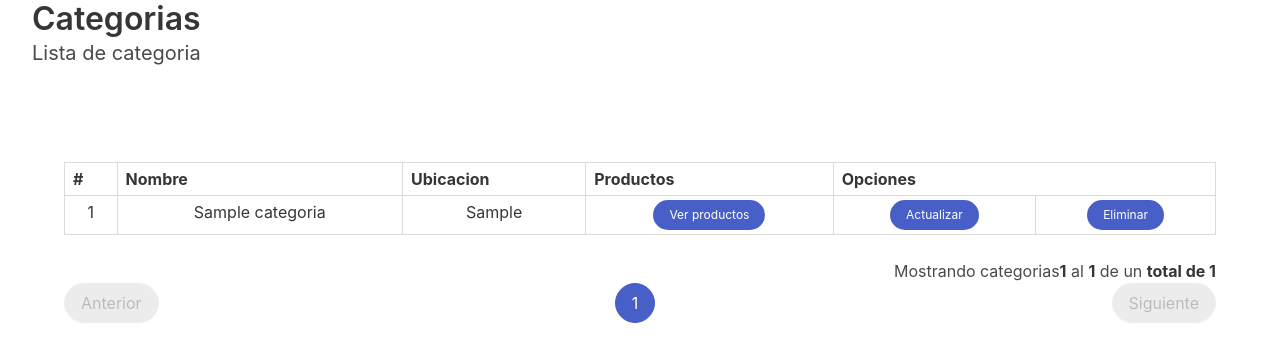
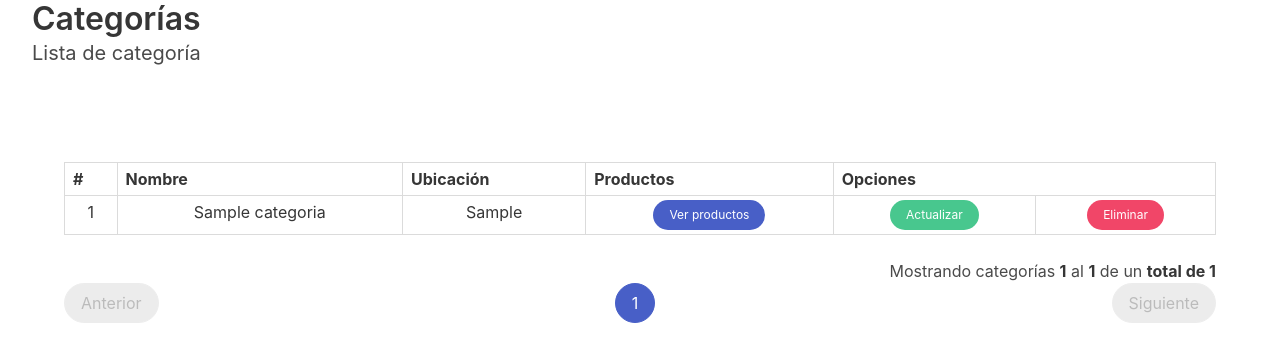
Before and after one commit to jorgerl21/inventario, a PHP site: page /index.php?vista=category_list in a window 1280 px wide. Shown: the part 55-417 px from the top of the page. Run offline with PHP 8.4, Linux system fonts and the light colour scheme; the visitor is signed in with stand-in values (Sample User, id 1); tables that the repository leaves empty or names only in its code hold one stand-in row (values such as "Sample post").

Commit message:
lista categoria

```diff
--- a/php/categoria_lista.php
+++ b/php/categoria_lista.php
@@ -1,27 +1,30 @@
 <?php
-    $inicio = ($pagina>0) ? (($pagina * $registros) - $registros) : 0;
+	$inicio = ($pagina>0) ? (($pagina * $registros)-$registros) : 0;
 	$tabla="";
 
-    if (isset($busqueda) && $busqueda!="") {
-        $consulta_datos="SELECT * FROM categoria WHERE categoria_nombre LIKE '%$busqueda%' OR categoria_ubicacion
-        LIKE '%$busqueda%' ORDER BY categoria_nombre ASC LIMIT $inicio,$registros";
+	if(isset($busqueda) && $busqueda!=""){
 
-        $consulta_total="SELECT COUNT(categoria_id) FROM categoria WHERE categoria_nombre LIKE '%$busqueda%'
-        OR categoria_ubicacion LIKE '%$busqueda%'";
-    }else {
-        $consulta_datos="SELECT * FROM categoria ORDER BY categoria_nombre ASC LIMIT $inicio, $registros";
+		$consulta_datos="SELECT * FROM categoria WHERE categoria_nombre LIKE '%$busqueda%' OR categoria_ubicacion LIKE '%$busqueda%' ORDER BY categoria_nombre ASC LIMIT $inicio,$registros";
+
+		$consulta_total="SELECT COUNT(categoria_id) FROM categoria WHERE categoria_nombre LIKE '%$busqueda%' OR categoria_ubicacion LIKE '%$busqueda%'";
+
+	}else{
+
+		$consulta_datos="SELECT * FROM categoria ORDER BY categoria_nombre ASC LIMIT $inicio,$registros";
+
 		$consulta_total="SELECT COUNT(categoria_id) FROM categoria";
+
 	}
 
-    $conexion = conexion();
+	$conexion=conexion();
 
-    $datos = $conexion -> query($consulta_datos);
-    $datos = $datos -> fetchAll();
+	$datos = $conexion->query($consulta_datos);
+	$datos = $datos->fetchAll();
 
-    $total = $conexion -> query($consulta_total);
-    $total = (int) $total -> fetchColumn();
+	$total = $conexion->query($consulta_total);
+	$total = (int) $total->fetchColumn();
 
-    $Npaginas = ceil($total/$registros);
+	$Npaginas =ceil($total/$registros);
 
 	$tabla.='
 	<div class="table-container">
@@ -30,7 +33,7 @@
                 <tr class="has-text-centered">
                 	<th>#</th>
                     <th>Nombre</th>
-                <th>Ubicacion</th>
+                    <th>Ubicación</th>
                     <th>Productos</th>
                     <th colspan="2">Opciones</th>
                 </tr>
@@ -38,45 +41,43 @@
             <tbody>
 	';
 
-            if ($total>=1 && $pagina<=$Npaginas) {
-                $contador = $inicio+1;
-                $pag_inicio = $inicio+1;
-                foreach ($datos as $rows) {
+	if($total>=1 && $pagina<=$Npaginas){
+		$contador=$inicio+1;
+		$pag_inicio=$inicio+1;
+		foreach($datos as $rows){
 			$tabla.='
-                            <tr class="has-text-centered">
+				<tr class="has-text-centered" >
 					<td>'.$contador.'</td>
                     <td>'.$rows['categoria_nombre'].'</td>
                     <td>'.substr($rows['categoria_ubicacion'],0,25).'</td>
                     <td>
-                        <a href="index.php?vista=product_category&category_id='.$rows['cetegoria_id'].'"
-                        class="button is-link is-rounded is-small">Ver productos</a>
+                        <a href="index.php?vista=product_category&category_id='.$rows['categoria_id'].'" class="button is-link is-rounded is-small">Ver productos</a>
                     </td>
                     <td>
-                        <a href="index.php?vista=category_update&category_id='.$rows['cetegoria_id'].'"
-                        class="button is-link is-rounded is-small">Actualizar</a>
+                        <a href="index.php?vista=category_update&category_id_up='.$rows['categoria_id'].'" class="button is-success is-rounded is-small">Actualizar</a>
                     </td>
                     <td>
-                        <a href="'.$url.$pagina.'$category_id_del='.$rows['cetegoria_id'].'"
-                        class="button is-link is-rounded is-small">Eliminar</a>
+                        <a href="'.$url.$pagina.'&category_id_del='.$rows['categoria_id'].'" class="button is-danger is-rounded is-small">Eliminar</a>
                     </td>
-                    </tr>';
+                </tr>
+            ';
             $contador++;
-                }$pag_final=$contador-1;
-
-                }else {
-                    if ($total >= 1) {
+		}
+		$pag_final=$contador-1;
+	}else{
+		if($total>=1){
 			$tabla.='
-                        <tr class="has-text-centered">
+				<tr class="has-text-centered" >
 					<td colspan="5">
 						<a href="'.$url.'1" class="button is-link is-rounded is-small mt-4 mb-4">
-                                    Haga clic aqui para gresar el listado
+							Haga clic acá para recargar el listado
 						</a>
 					</td>
 				</tr>
 			';
-                    }else {
+		}else{
 			$tabla.='
-                        <tr class="has-text-centered">
+				<tr class="has-text-centered" >
 					<td colspan="5">
 						No hay registros en el sistema
 					</td>
@@ -84,15 +85,17 @@
 			';
 		}
 	}
+
+
 	$tabla.='</tbody></table></div>';
 
-                if ($total>0 && $pagina<=$Npaginas) {
-                    $tabla.='<p class="has-text-right">Mostrando categorias<strong>'.$pag_inicio.'</strong>
-                    al <strong>'.$pag_final.'</strong> de un <strong> total de '.$total.' </strong></p>';
+	if($total>0 && $pagina<=$Npaginas){
+		$tabla.='<p class="has-text-right">Mostrando categorías <strong>'.$pag_inicio.'</strong> al <strong>'.$pag_final.'</strong> de un <strong>total de '.$total.'</strong></p>';
 	}
-                $conexion = null;
+
+	$conexion=null;
 	echo $tabla;
 
-                if ($total>=1 && $pagina<=$Npaginas) {
-                    echo paginador_tablas($pagina, $Npaginas, $url,7);
+	if($total>=1 && $pagina<=$Npaginas){
+		echo paginador_tablas($pagina,$Npaginas,$url,7);
 	}
--- a/vistas/category_list.php
+++ b/vistas/category_list.php
@@ -1,32 +1,32 @@
 <div class="container is-fluid mb-6">
-    <h1 class="title">Categorias</h1>
-    <h2 class="subtitle">Lista de categoria</h2>
+    <h1 class="title">Categorías</h1>
+    <h2 class="subtitle">Lista de categoría</h2>
 </div>
 
 <div class="container pb-6 pt-6">
     <?php
         require_once "./php/main.php";
 
-    /* Eliminar categoria */
-    if (isset($_GET['category_id_del'])) {
+        # Eliminar categoria #
+        if(isset($_GET['category_id_del'])){
             require_once "./php/categoria_eliminar.php";
         }
 
-    if (!isset($_GET['page'])) {
+        if(!isset($_GET['page'])){
             $pagina=1;
-    }else {
-        $pagina = (int) $_GET['page'];
-        if ($pagina<=1) {
+        }else{
+            $pagina=(int) $_GET['page'];
+            if($pagina<=1){
                 $pagina=1;
             }
         }
 
-    $pagina = limpiar_cadena($pagina);
-    $url = "index.php?vista=category_list&page="; /* < */
+        $pagina=limpiar_cadena($pagina);
+        $url="index.php?vista=category_list&page="; /* <== */
         $registros=15;
         $busqueda="";
 
-    /* paginador de las categorias */
+        # Paginador categoria #
         require_once "./php/categoria_lista.php";
     ?>
 </div>
```
Also changed, not shown: php/categoria_guardar.php (+32 -29 lines), vistas/category_new.php (+7 -6 lines), vistas/category_search.php (+56 -0 lines). Lines whose indentation alone changed are shown as unchanged.
